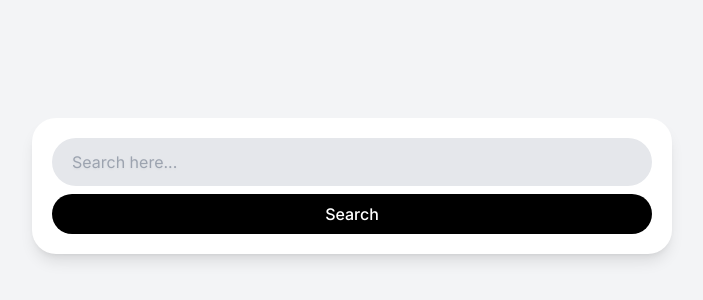
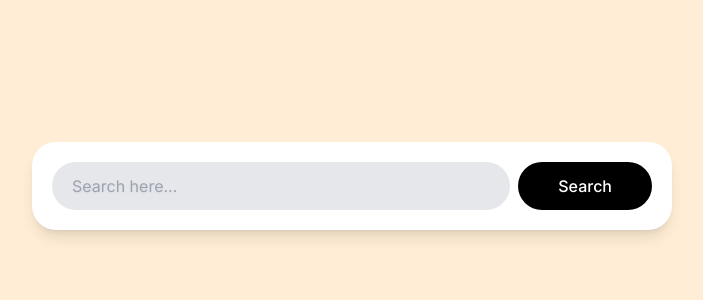
Before and after one commit to psoyeongg/carrot-market, a Next.js app: page / in a window 1280 px wide. Shown: the part 214-514 px from the top of the page, without its empty margins (288-991 px from the left). Built offline with nearby package versions, Linux system fonts and the light colour scheme.

Commit message:
Responsive Modifiers

```diff
--- a/app/page.tsx
+++ b/app/page.tsx
@@ -1,9 +1,9 @@
 export default function Home() {
   return (
-    <main className="bg-gray-100 h-screen flex items-center justify-center p-5 w-full dark:bg-gray-700">
-      <div className="bg-white shadow-lg p-5 rounded-3xl w-full max-w-screen-sm flex flex-col gap-2">
+    <main className="bg-gray-100 sm:bg-red-100 md:bg-green-100 lg:bg-cyan-100 xl:bg-orange-100 2xl:bg-purple-100 h-screen flex items-center justify-center p-5 w-full dark:bg-gray-700">
+      <div className="bg-white shadow-lg p-5 rounded-3xl w-full max-w-screen-sm flex flex-col gap-2 md:flex-row">
         <input className="w-full rounded-full h-12 bg-gray-200 pl-5 outline-none ring ring-transparent focus:ring-orange-500 focus:ring-offset-2 transition-shadow placeholder:drop-shadow-sm" type="text" placeholder="Search here..." />
-        <button className="bg-black text-white py-2 rounded-full active:scale-90 transition-transform font-medium outline-none">Search</button>
+        <button className="bg-black text-white py-2 rounded-full active:scale-90 transition-transform font-medium outline-none md:px-10">Search</button>
 
       </div>
     </main>
```
